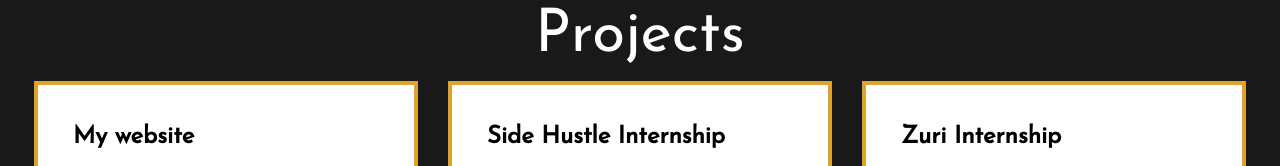
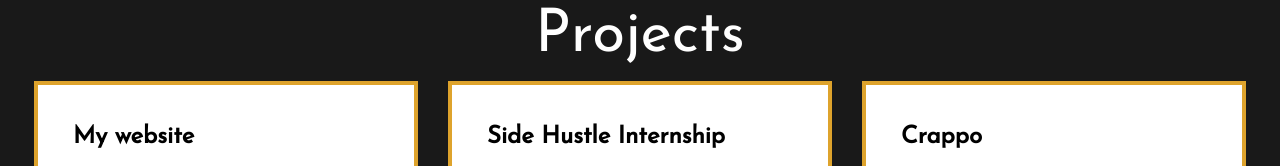
Before and after one commit to nifemi2005/Portfolio, a website: page index.html in a window 1280 px wide. Shown: the part 2040-2206 px from the top of the page. Drawn offline with nearby package versions, Linux system fonts and the light colour scheme.

Commit message:
Edited work

```diff
--- a/index.html
+++ b/index.html
@@ -162,7 +162,7 @@
         <P class="my-1 ms-0 me-0 leading-[20px] block">To see the full website click <a href="https://misskemy7.github.io/group-61-capstone-project-2/" target="_blank" class="text-[#dea32c]">here</a></P>
       </div>
       <div class="item-3 border-4 border-solid border-[#dea32c] bg-white lg:m-[15px] md:py-[20px] md:px-[35px] px-[32px] lg:h-[400px] md:h-[395px] sm:h-[355px] h-auto lg:w-[30%] md:w-[50%] w-[80%] sm:w-[60%] mx-auto mb-[30px]">
-        <h2 class="font-bold text-[24px] block my-[20px] ms-0 me-0"> Zuri Internship</h2>
+        <h2 class="font-bold text-[24px] block my-[20px] ms-0 me-0"> Crappo</h2>
         <img src="crappo.JPG" class="w-[250px] mx-auto" alt="">
         <p class="block my-[16px] ms-0 me-0 leading-[20px]">This is one of the works I did in my free time as pratice.</p>
         <P class="block my-[16px] ms-0 me-0 leading-[20px]">To see the full website click <a href="https://crappo-01.netlify.app/" target="_blank" class="text-[#dea32c]">here</a></P>
```
